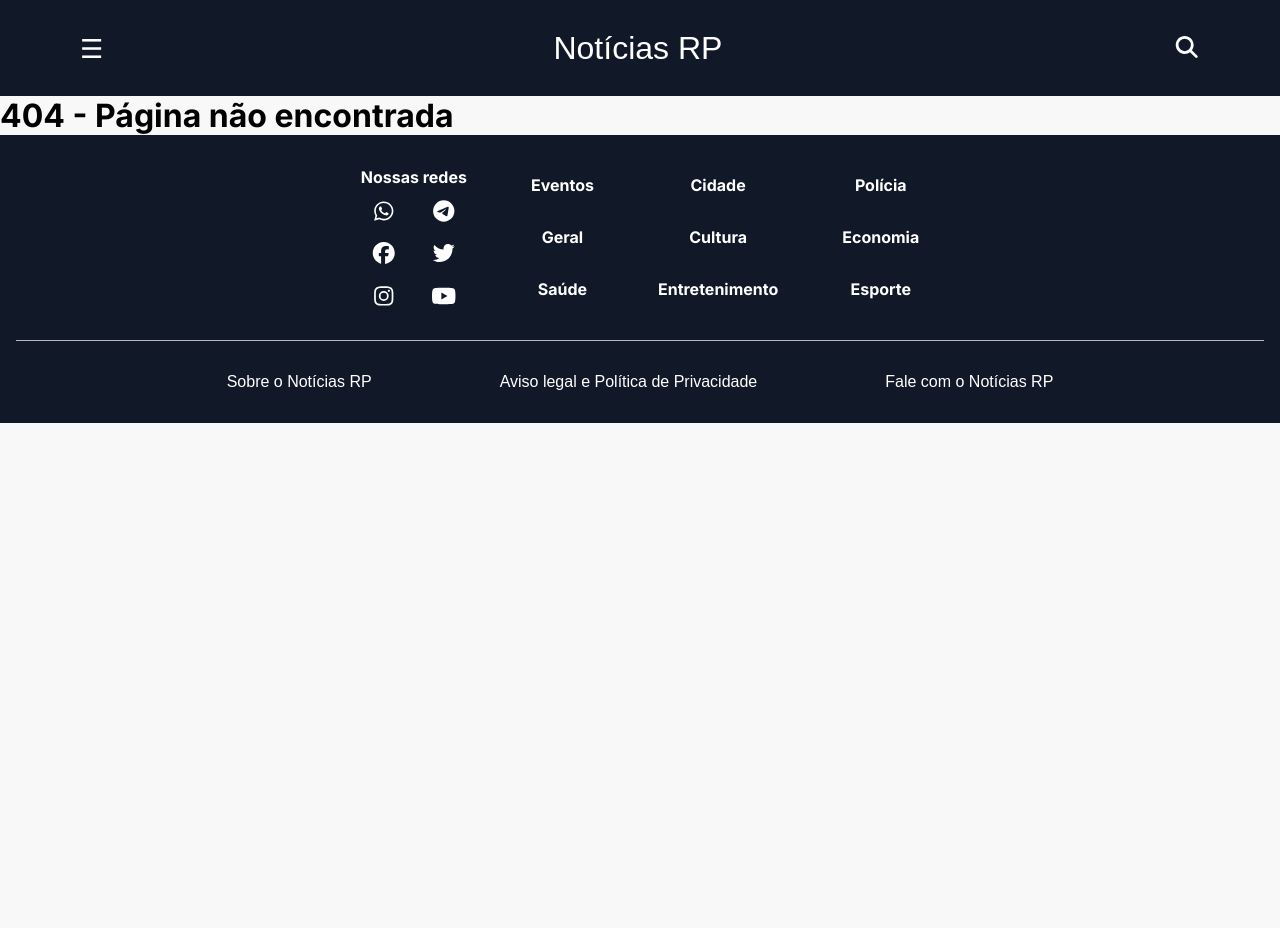
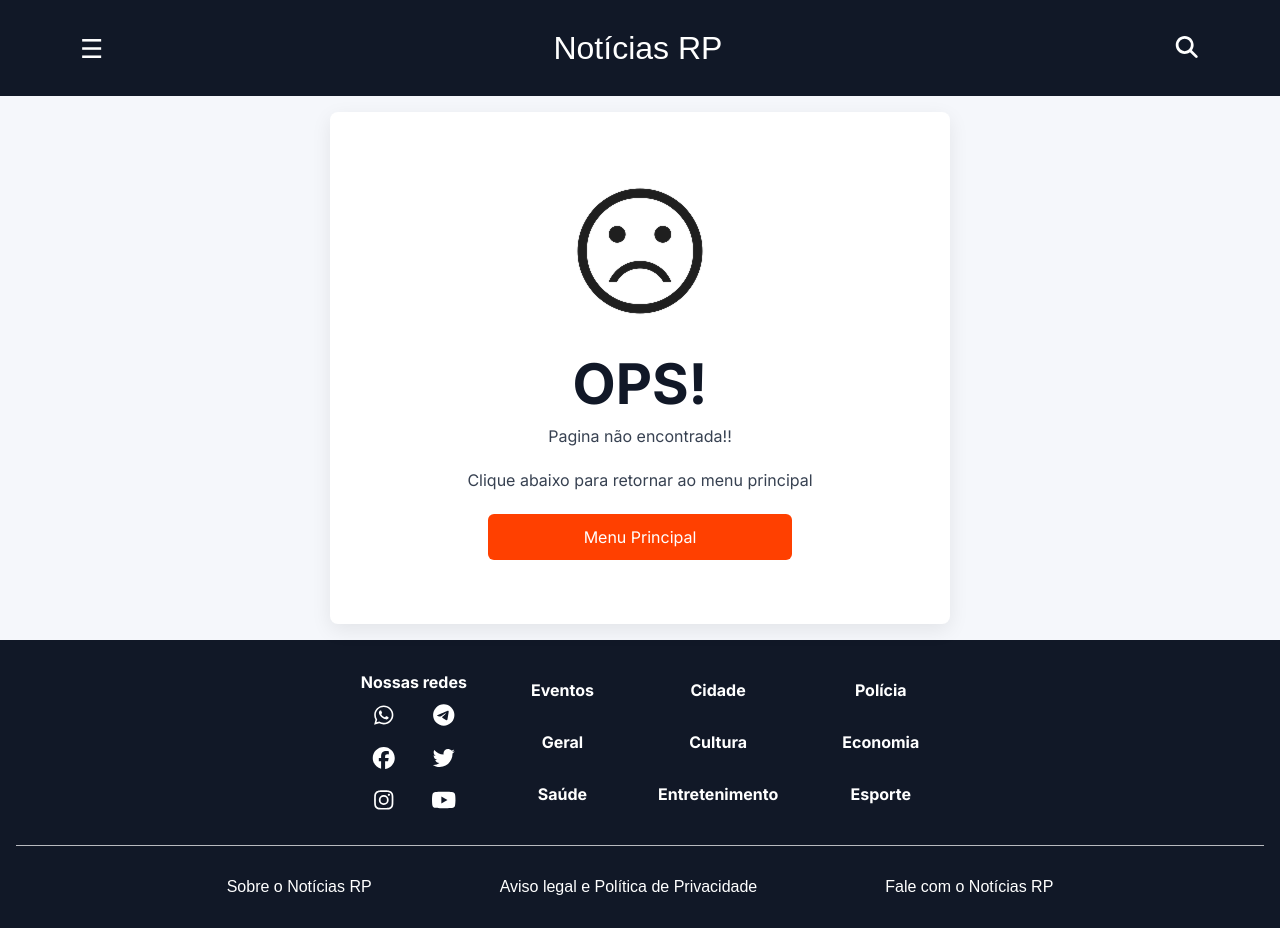
Before and after one commit to 01EmComp/portal-noticias, a React (Vite) app in the folder frontend/: page /reset-password in a window 1280 px wide. Before the commit the page ends 800 px from the top, so only its background shows below. Built offline with nearby package versions, Linux system fonts and the light colour scheme; a web font is replaced by a local one.

Commit message:
Pagina do not fouund ja adicionada as rotas -obs nao possui tela de reporter

```diff
--- a/frontend/src/App.jsx
+++ b/frontend/src/App.jsx
@@ -1,6 +1,3 @@
-// React
-// import { useState, useEffect } from "react";
-
 // React Router DOM
 import { BrowserRouter } from "react-router-dom";
 
--- a/frontend/src/AppRoutes.jsx
+++ b/frontend/src/AppRoutes.jsx
@@ -11,7 +11,7 @@ import Author from "./Pages/Author/Author";
 import About from "./Pages/About/About";
 import News from "./Pages/News/News";
 import AdmPainel from "./Pages/Admin/AdmPainel";
-
+import NotFound from "./Pages/NotFound/NotFound";
 const AppRoutes = () => {
   return (
     <Routes>
@@ -39,7 +39,7 @@ const AppRoutes = () => {
       <Route path="/admin-painel" element={<AdmPainel />} />
 
       {/* Rota fallback para páginas inexistentes */}
-      <Route path="*" element={<h1>404 - Página não encontrada</h1>} />
+      <Route path="*" element={<NotFound />} />
     </Routes>
   );
 };
--- /dev/null
+++ b/frontend/src/Pages/NotFound/NotFound.jsx
@@ -0,0 +1,70 @@
+import React from "react";
+import { useNavigate } from "react-router-dom";
+import sad from "../../Assets/Images/sad.png"
+const NotFound = () => {
+  const navigate = useNavigate();
+
+  return (
+    <div style={containerStyle}>
+      <div style={cardStyle}>
+        <img
+          src={sad}
+          alt="Ícone de página não encontrada"
+          style={{ width: 150, marginBottom: 20 }}
+        />
+        <h1 style={titleStyle}>OPS!</h1>
+        <p style={descStyle}>Pagina não encontrada!!</p>
+        <p style={descStyle}>Clique abaixo para retornar ao menu principal</p>
+        <button
+          style={buttonStyle}
+          onClick={() => navigate("/")}
+          aria-label="Ir para o menu principal"
+        >
+          Menu Principal
+        </button>
+      </div>
+    </div>
+  );
+};
+
+const containerStyle = {
+  minHeight: "65vh",
+  display: "flex",
+  alignItems: "center",
+  justifyContent: "center",
+  background: "#f5f7fb",
+  padding: "1rem",
+};
+
+const cardStyle = {
+  textAlign: "center",
+  background: "#fff",
+  padding: "4rem 2.5rem",
+  borderRadius: 8,
+  boxShadow: "0 6px 20px rgba(0,0,0,0.08)",
+  maxWidth: 620,
+  width: "100%",
+};
+
+const titleStyle = {
+  margin: 0,
+  fontSize: "3.5rem",
+  color: "#111827",
+};
+
+const descStyle = {
+  margin: "0.5rem 0 1.5rem",
+  color: "#374151",
+};
+
+const buttonStyle = {
+  background: "#FF4000",
+  color: "#fff",
+  border: "none",
+  padding: "0.80rem 6rem",
+  borderRadius: 6,
+  cursor: "pointer",
+  fontSize: "1rem",
+};
+
+export default NotFound;
```
Also changed, not shown: frontend/src/Assets/Images/sad.png (added), frontend/src/Pages/NotFound/NotFound.css (added).
